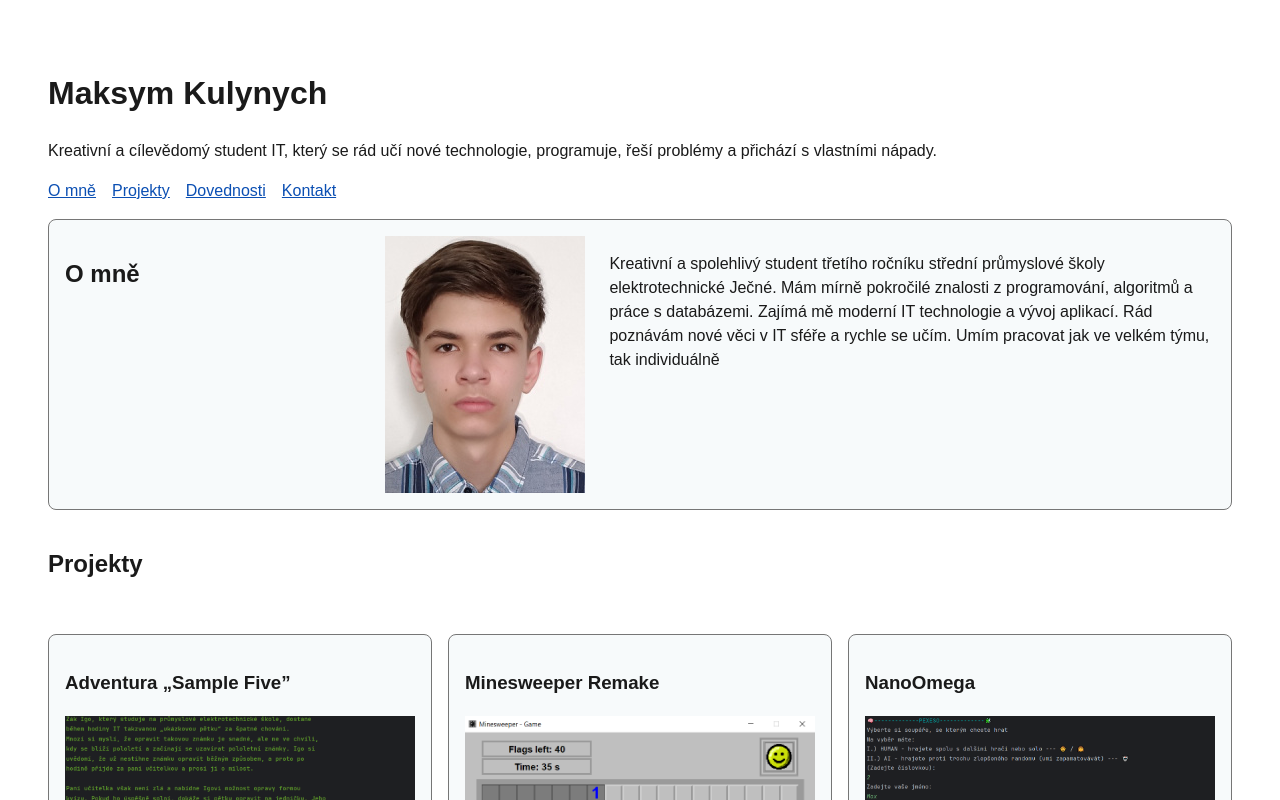
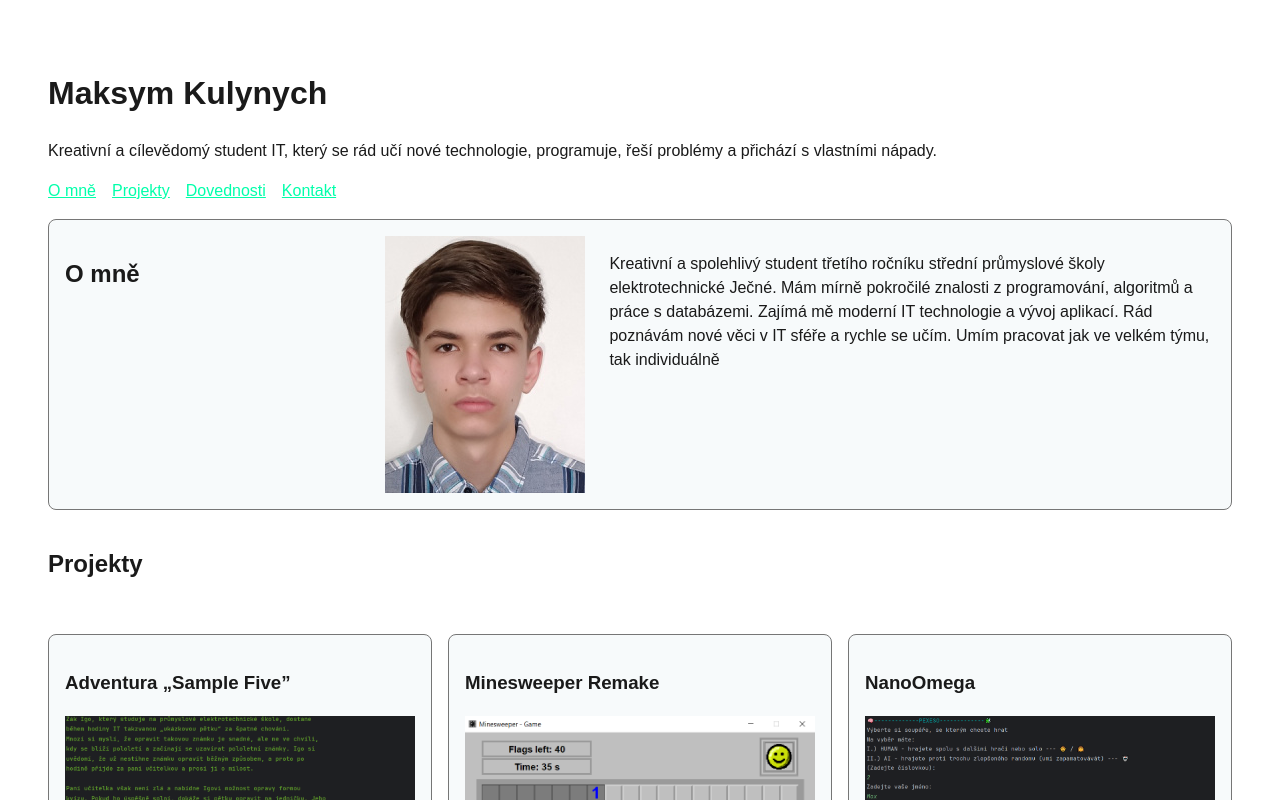
Before and after one commit to kulinichmax16082009-sys/osobni-stranka, a plain HTML site: page index.html in a window 1280 px wide. Shown: the top 800 px of the page. Drawn offline with Linux system fonts and the light colour scheme.

Commit message:
style: druhá barva odkazů

```diff
--- a/css/style.css
+++ b/css/style.css
@@ -6,7 +6,7 @@ html {
 :root {
   --barva-pozadi: #ffffff;
   --barva-textu: #1a1a1a;
-  --barva-odkaz: #0b4fb3;
+  --barva-odkaz: #00ffaa;
   --barva-ramecek: #767676;
   --barva-skip-pozadi: #000000;
   --barva-skip-text: #ffffff;
```
